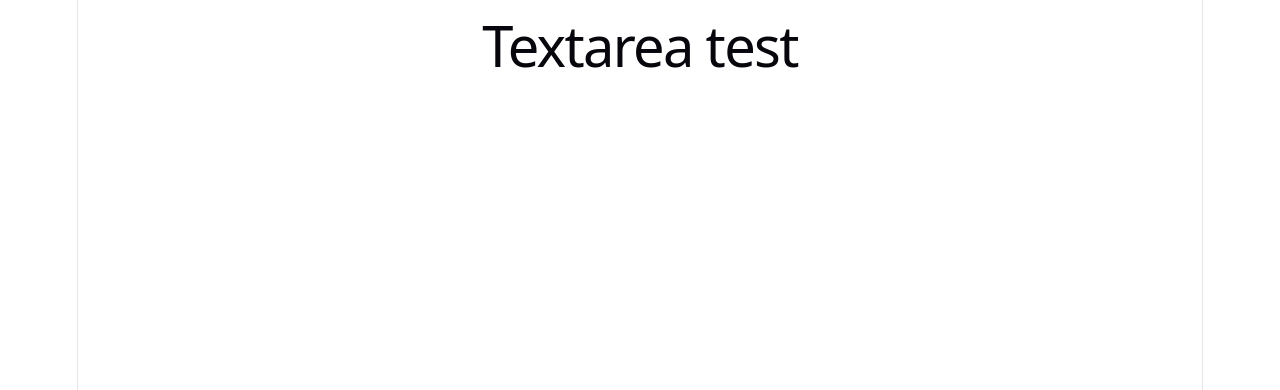
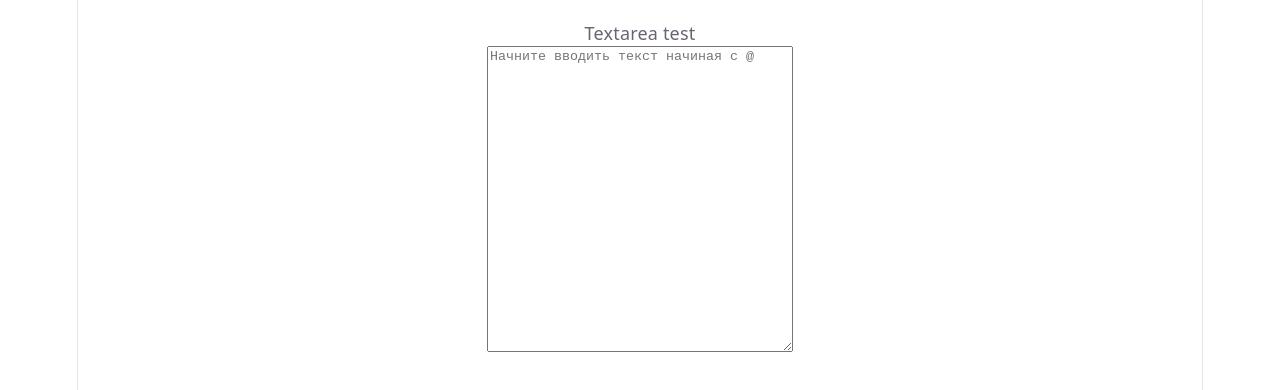
Before and after one commit to Sergey-Kozlov-developer/textarea-test, a React (Vite) app: page / in a window 1280 px wide. Shown: the top 390 px of the page. Built offline with nearby package versions, Linux system fonts and the light colour scheme.

Commit message:
feat: add basic textarea with state

```diff
--- a/src/App.tsx
+++ b/src/App.tsx
@@ -1,9 +1,19 @@
+import {useState} from "react";
+
 function App() {
+    const [text, setText] = useState('');
+    return (
+        <div style={{padding:'20px'}}>
+            <p>Textarea test</p>
+            <textarea
+                value={text}
+                onChange={(e) => setText(e.target.value)}
+                style={{width: '300px', height: '300px'}}
+                placeholder="Начните вводить текст начиная с @"
+            >
 
-    return (
-        <>
-            <h1>Textarea test</h1>
-        </>
+            </textarea>
+        </div>
     )
 }
 
```
